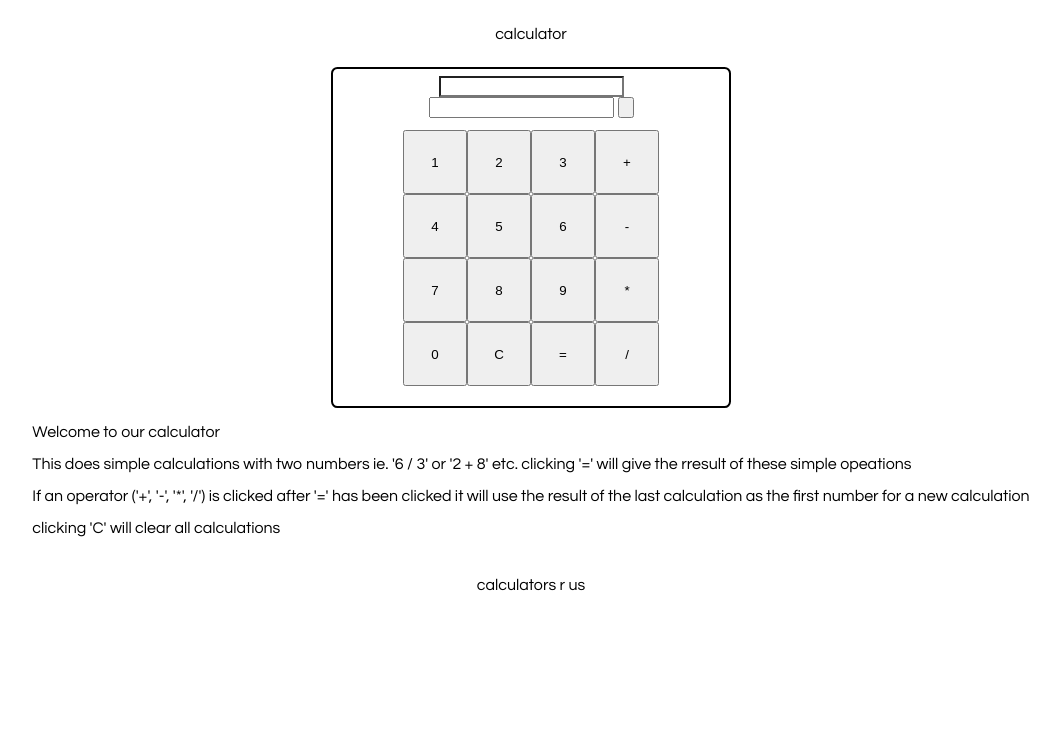
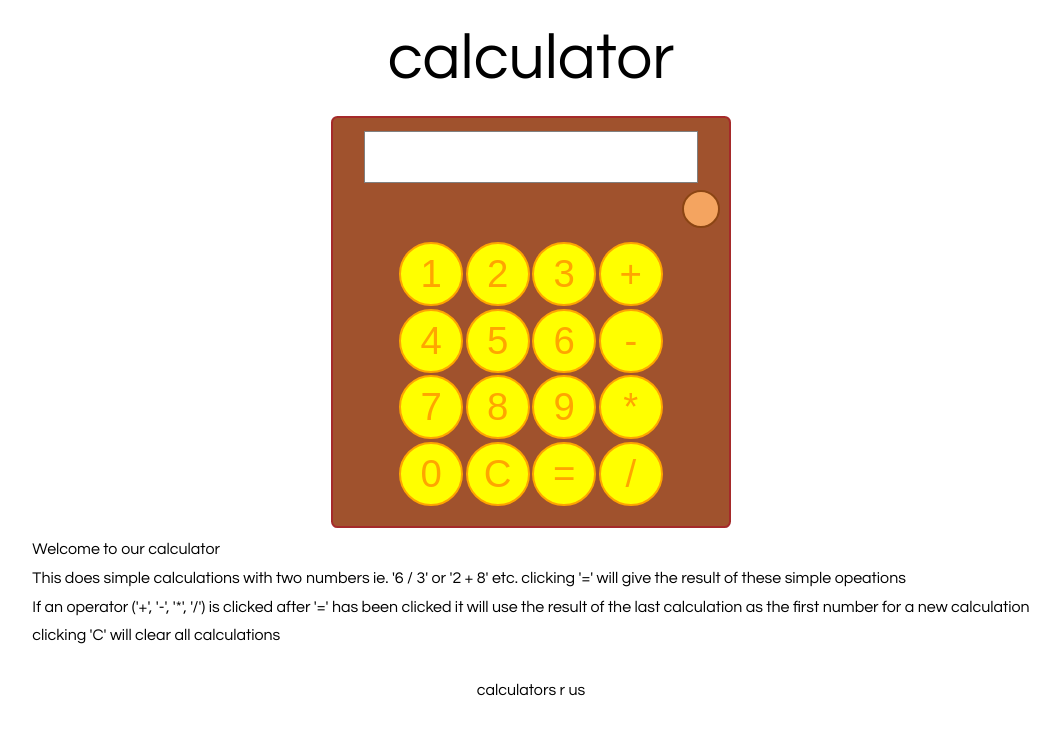
Before and after one commit to kw-brainnest/week4-calculator, a plain HTML site: page index.html in a window 1280 px wide. Shown: the whole page, without its empty margins (109-1169 px from the left). Drawn offline with Linux system fonts and the light colour scheme.

Commit message:
added some styling

```diff
--- a/index.html
+++ b/index.html
@@ -24,7 +24,7 @@
 
 		<section>
 			<p>Welcome to our calculator</p>
-			<p>This does simple calculations with two numbers ie. '6 / 3' or '2 + 8' etc. clicking '=' will give the rresult of these simple opeations<p>
+			<p>This does simple calculations with two numbers ie. '6 / 3' or '2 + 8' etc. clicking '=' will give the result of these simple opeations<p>
 			<p>If an operator ('+', '-', '*', '/') is clicked after '=' has been clicked it will use the result of the last calculation as the first number for a new calculation</p>
 			<p> clicking 'C' will clear all calculations
 		</section>
--- a/script.js
+++ b/script.js
@@ -18,6 +18,8 @@ function DisplayKeys()
 	{
 		let button = document.createElement('button')
 		button.textContent = value
+		button.classList.add('key')
+
 		if (typeof value === "string")
 		{
 			button.setAttribute('onclick', 'Input(`' + value + '`)')
--- a/style.css
+++ b/style.css
@@ -2,31 +2,36 @@ body
 {
 	margin:0;
 }
+
 header
 {
 	text-align:center;
 	padding:2vw;
 	font-family:century gothic;
+	font-size:5vw;
 }
+
 main
 {
 	display:flex;
 	flex-direction:column;
-	justify-contents: center;
+	justify-content: center;
 	align-items:center;
+}
 
-}
 face
 {
 	display:flex;
 	flex-direction:column;
 	justify-content:center;
 	align-items:center;
-	border:solid 2px black;
+	background-color:sienna;
+	border:solid 2px brown;
 	border-radius:0.5vw;
 	padding:0.5vw;
 	width:30%;
 }
+
 keypad
 {
 	display:flex;
@@ -36,27 +41,70 @@ keypad
 	padding:1vw;
 	width:70%;
 }
+
 button
 {
 	width:5vw;
 	height:5vw;
 }
+
 footer
 {
 	font-family:century gothic;
 	text-align:center;
 	padding:2vw;
 }
+
 p
 {
 	font-family:century gothic;
+	margin:1vw;
 }
 
 .display-number
 {
 	background-color:white;
+	border:solid 1px grey;
+	font-size:3vh;
+	font-weight:bold;
 	text-align:right;
+	height:6vh;
+	margin:0.5vw;
 }
+
+.calculation
+{
+	background-color:transparent;
+	border:none;
+	font-size:2vw;
+}
+
+
+.change
+{
+	background-color:sandybrown;
+	border:solid 2px saddlebrown;
+	border-radius:90%;
+	color:sandybrown;
+	height:3vw;
+	width:3vw;
+	cursor:pointer;
+}
+.key
+{
+	background-color:yellow;
+	border: solid 2px orange;
+	border-radius: 5vw;
+	font-size:3vw;
+	margin:0.1vw;
+	color:orange;
+	cursor:pointer;
+}
+.key:hover
+{
+	color:red;
+}
+
 @media screen and (max-width:600px)
 {
 	face
@@ -68,4 +116,16 @@ p
 		width:10vw;
 		height:10vw;
 	}
+	.change
+	{
+		height:5vw;
+		width:5vw;
+	}
+	.key
+	{
+		font-size:4vw;
+		width:10vw;
+		height:10vw;
+		margin:0.15vw;
+	}
 }
```
